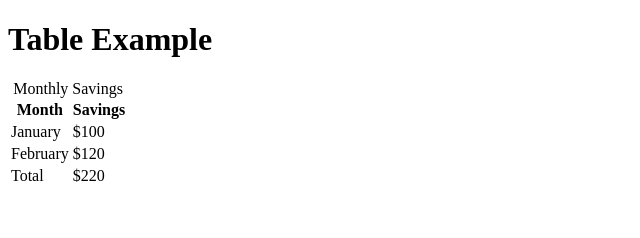
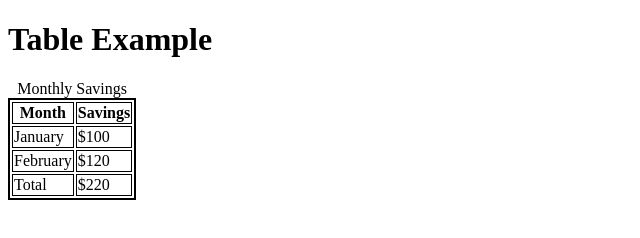
Before and after one commit to true-4/html-basics, a plain HTML site: page index7.htm in a window 1280 px wide. Shown: the whole page, without its empty margins (0-640 px from the left). Drawn offline with Linux system fonts and the light colour scheme.

Commit message:
fix: table

```diff
--- a/index7.htm
+++ b/index7.htm
@@ -6,7 +6,13 @@
     <title>Document</title>
     <style>
         .bord {
-            border: 2px;
+            border: 2px solid black;
+        }
+        th {
+            border: 1px solid black;
+        }
+        td {
+            border: 1px solid black;
         }
     </style>
 </head>
```
